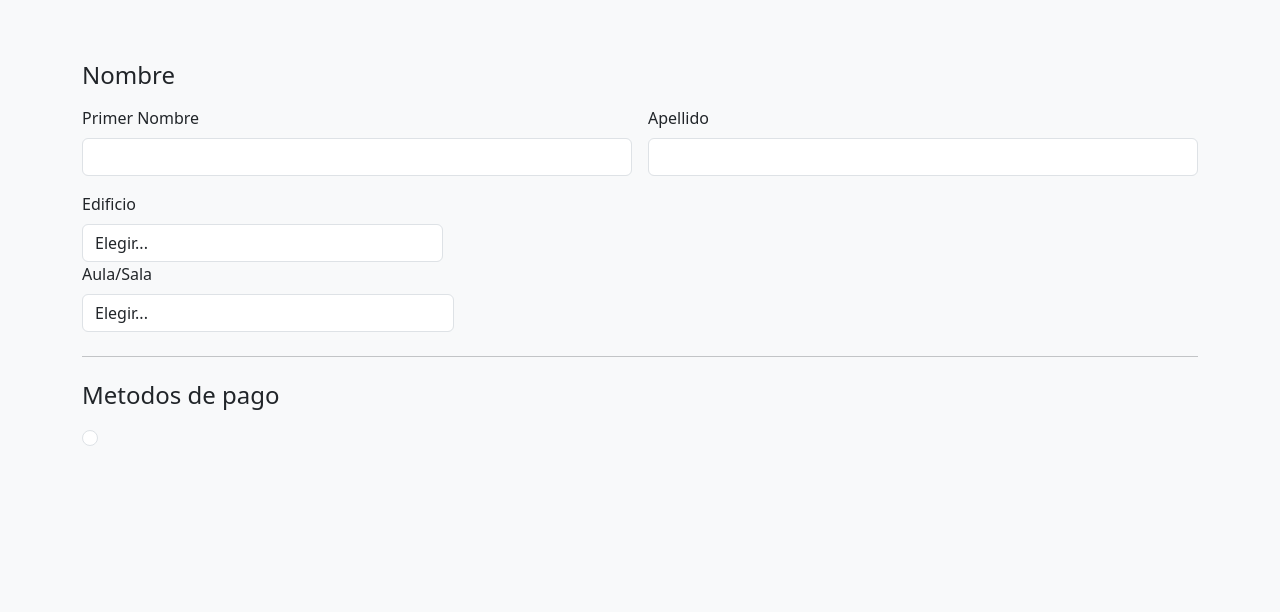
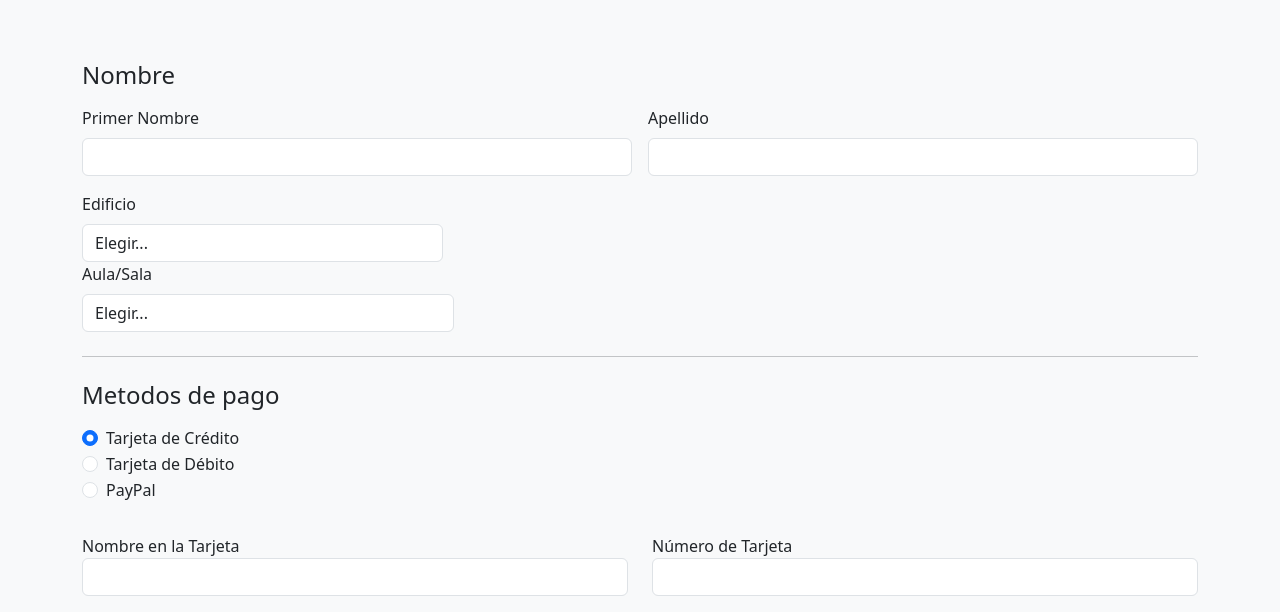
Before and after one commit to GarroSebastian/2023_taller_git_ulima, a plain HTML site: page pedido.html in a window 1280 px wide. Shown: the part 201-813 px from the top of the page. Drawn offline with nearby package versions, Linux system fonts and the light colour scheme.

Commit message:
añadir metodos de pago a pedido

```diff
--- a/pedido.html
+++ b/pedido.html
@@ -67,8 +67,36 @@
 
                 <h4 class="mb-3"> Metodos de pago </h4>
 
-                <input type="radio"
-                class="form-check-input">
+                <div class="form-check">
+                    <input id="tarjcred" name="metodopago" type="radio"
+                class="form-check-input" checked
+                required>
+                <label for="tarjcred">Tarjeta de Crédito</label>
+                </div>
+                <div class="form-check">
+                    <input id="tarjdeb" name="metodopago" type="radio"
+                class="form-check-input"
+                required>
+                <label for="tarjdeb">Tarjeta de Débito</label>
+                </div>
+                <div class="form-check">
+                    <input id="paypal" name="metodopago" type="radio"
+                class="form-check-input"
+                required>
+                <label for="paypal">PayPal</label>
+                </div>
+                <div class="row my-3 gy-3">
+                    <div class="col-md-6">
+                        Nombre en la Tarjeta
+                        <input type="text"
+                        class="form-control">
+                    </div>
+                    <div class="col-md-6">
+                        Número de Tarjeta
+                        <input type="text"
+                        class="form-control">
+                    </div>
+                </div>
             </div>
         </form>
     </div>
```
